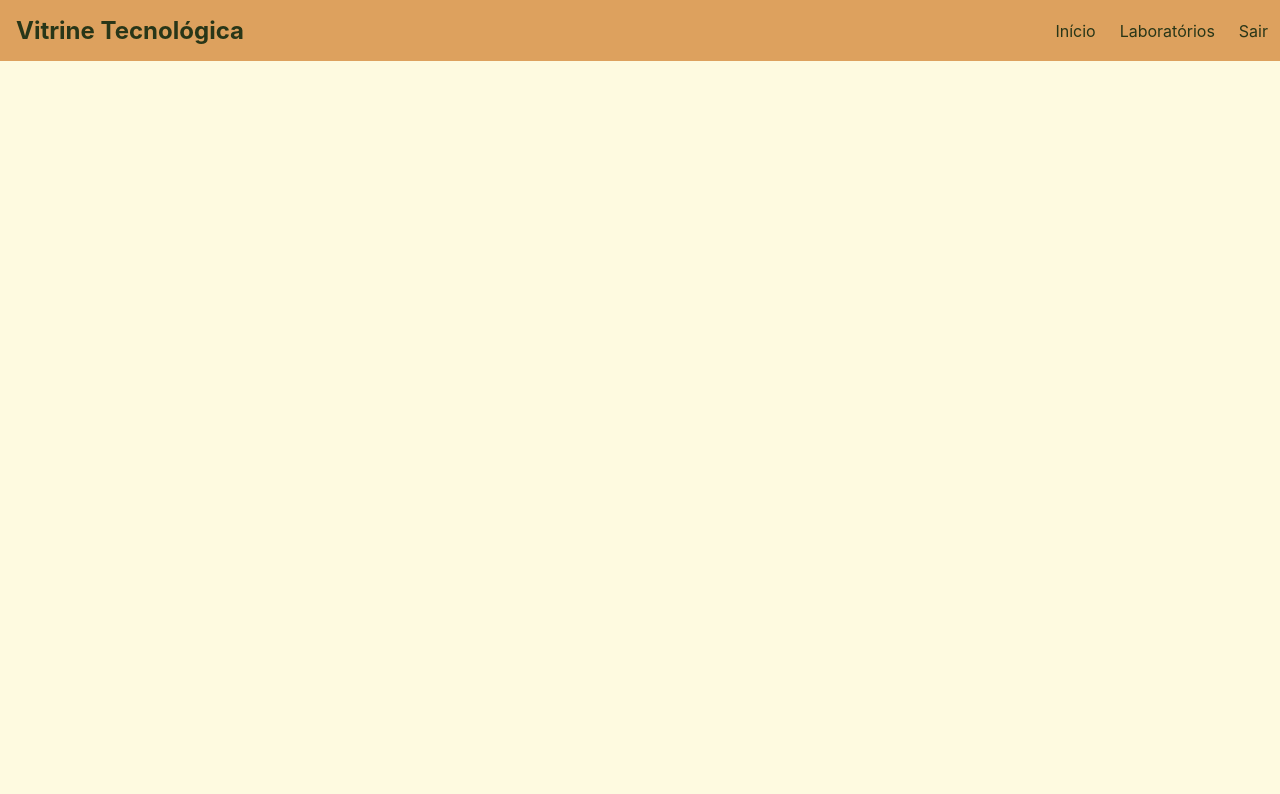
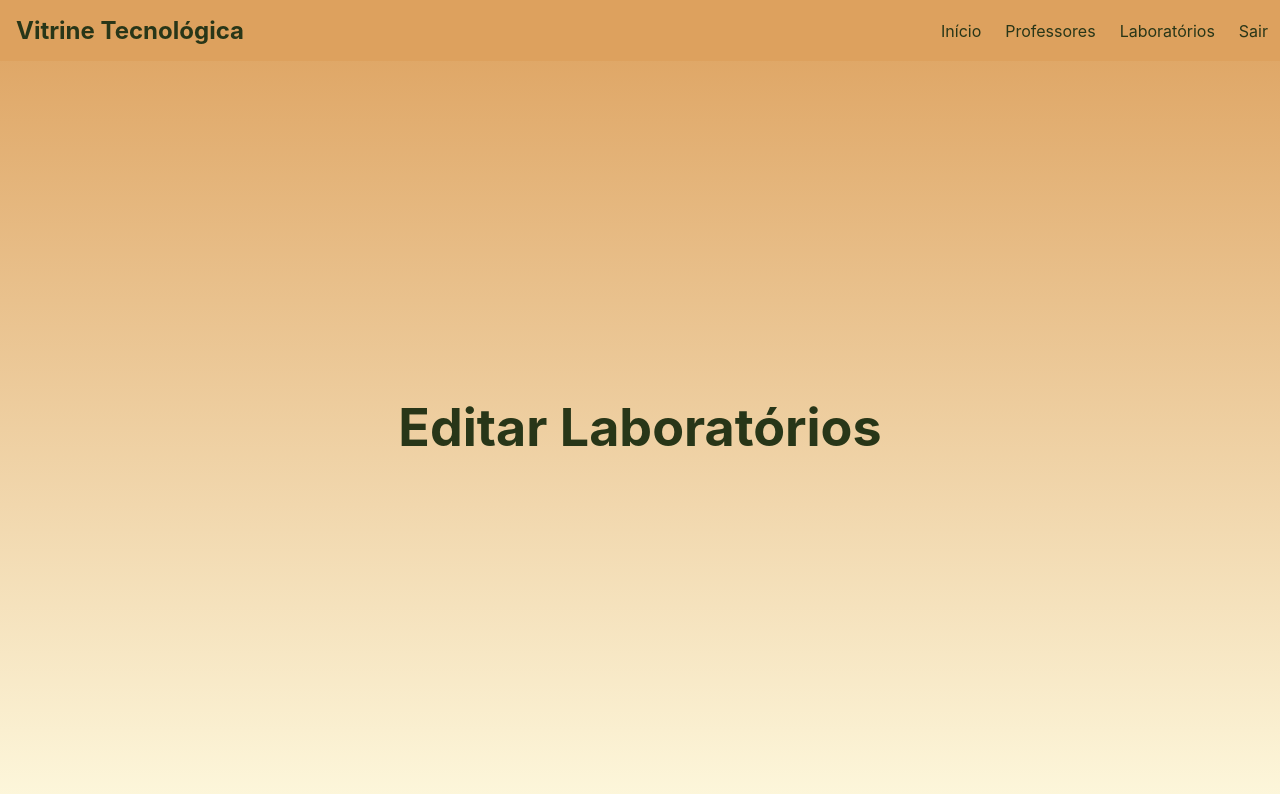
Before and after one commit to tiago-vargas/vitrine-tecnologica, a React (Create React App) app: page /administrador/laboratorios in a window 1280 px wide. Shown: the top 794 px of the page. Built offline with nearby package versions, Linux system fonts and the light colour scheme.

Commit message:
fake pages to edit professors and laboratories

```diff
--- a/src/App.tsx
+++ b/src/App.tsx
@@ -5,6 +5,8 @@ import LaboratoryDetails from "./app/labs/LaboratoryDetails";
 import ProfessorDetails from "./app/professors/ProfessorDetails";
 import Login from "./app/login/Login";
 import UserHome from "./app/user/UserHome";
+import AdminProfessors from "./app/user/AdminProfessors";
+import AdminLaboratories from "./app/user/AdminLaboratories";
 
 function App(): JSX.Element {
 	return (
@@ -28,6 +30,8 @@ function Main(): JSX.Element {
 				<Route path="/professores/:id" element={<ProfessorDetails />} />
 				<Route path="/login" element={<Login />} />
 				<Route path="/administrador" element={<UserHome />} />
+				<Route path="/administrador/professores" element={<AdminProfessors />} />
+				<Route path="/administrador/laboratorios" element={<AdminLaboratories />} />
 			</Routes>
 		</div>
 	);
@@ -61,6 +65,7 @@ function AdminNavBar(): JSX.Element {
 			<a className="logo link" href="/administrador">Vitrine Tecnológica</a>
 			<nav>
 				<a className="item link" href="/administrador">Início</a>
+				<a className="item link" href="/administrador/professores">Professores</a>
 				<a className="item link" href="/administrador/laboratorios">Laboratórios</a>
 				<a className="item link" href="#" onClick={handleLogout}>Sair</a>
 			</nav>
--- /dev/null
+++ b/src/app/user/AdminLaboratories.tsx
@@ -0,0 +1,9 @@
+function AdminLaboratories(): JSX.Element {
+	return (
+		<header>
+			<h1>Editar Laboratórios</h1>
+		</header>
+	)
+}
+
+export default AdminLaboratories;
--- /dev/null
+++ b/src/app/user/AdminProfessors.tsx
@@ -0,0 +1,9 @@
+function AdminProfessors(): JSX.Element {
+	return (
+		<header>
+			<h1>Editar Professores</h1>
+		</header>
+	)
+}
+
+export default AdminProfessors;
```
